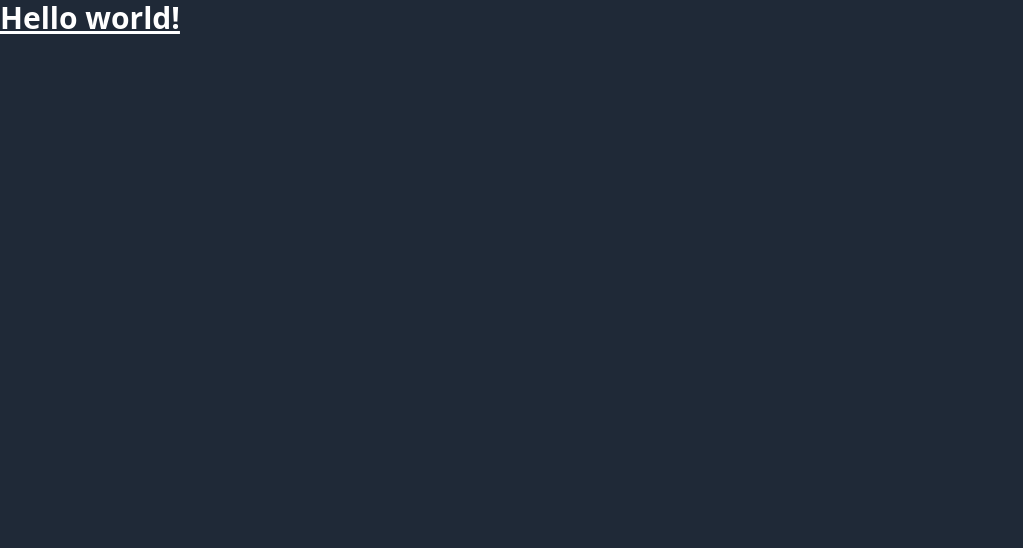
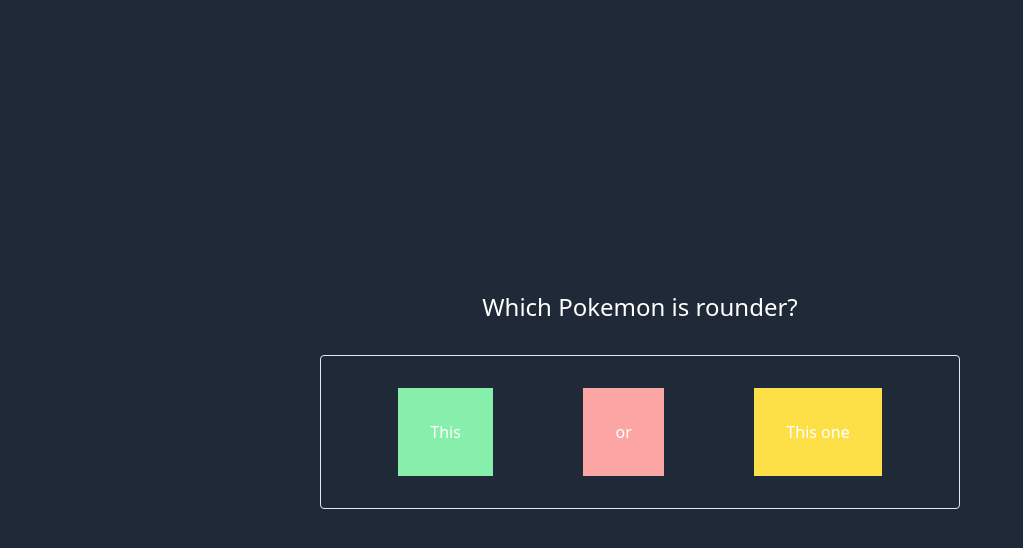
Before and after one commit to a-maystorov/rick-and-morty-trivia, a Next.js app: page / in a window 1280 px wide. Shown: the top 548 px of the page, without its empty margins (0-1023 px from the left). Built offline with nearby package versions, Linux system fonts and the light colour scheme.

Commit message:
add basic UI structure

```diff
--- a/pages/index.tsx
+++ b/pages/index.tsx
@@ -13,8 +13,16 @@ const Home: NextPage = () => {
         <link rel="icon" href="/favicon.ico" />
       </Head>
 
-      <main>
-        <h1 className="text-3xl font-bold underline">Hello world!</h1>
+      <main className="h-screen w-screen flex flex-col justify-center items-center">
+        <header className="text-2xl text-center">
+          Which Pokemon is rounder?
+        </header>
+        <div className="p-4" />
+        <section className="flex justify-around border rounded p-8 min-w-[50%]">
+          <div className="bg-green-300 p-8">This</div>
+          <div className="bg-red-300 p-8">or</div>
+          <div className="bg-yellow-300 p-8">This one</div>
+        </section>
       </main>
     </>
   );
```
